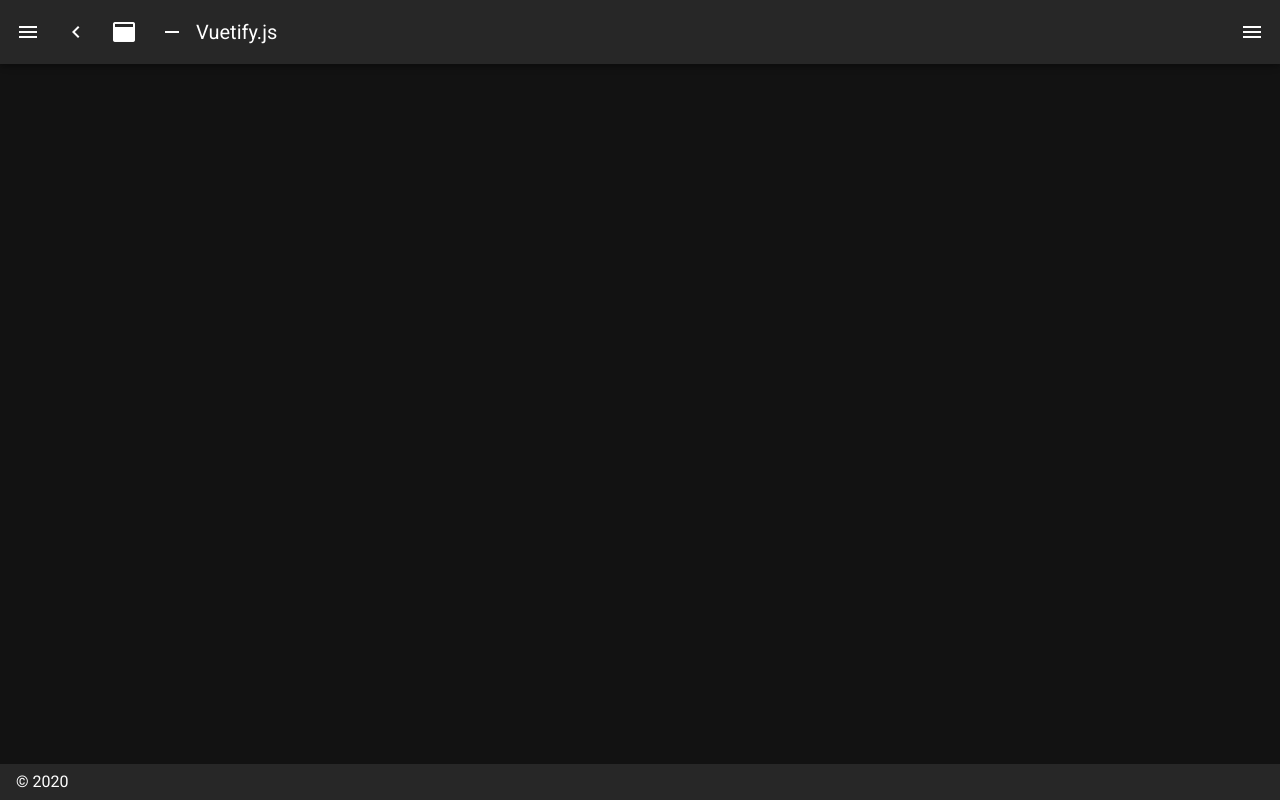
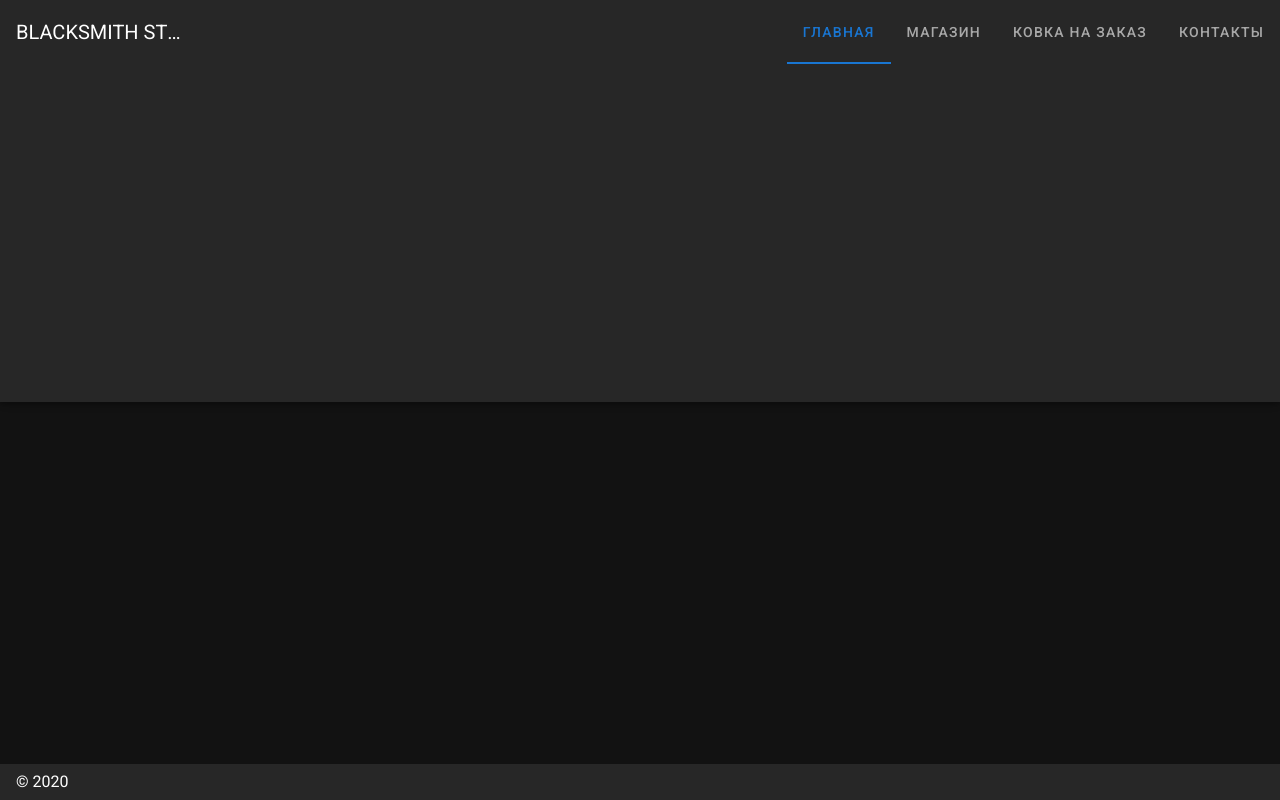
Before and after one commit to fallofElil/blacksmith-frontend, a Nuxt app: page / in a window 1280 px wide. Built offline with nearby package versions, Linux system fonts and the light colour scheme.

Commit message:
adds header

```diff
--- a/layouts/default.vue
+++ b/layouts/default.vue
@@ -1,84 +1,22 @@
 <template>
   <v-app dark>
-    <v-navigation-drawer
-      v-model="drawer"
-      :mini-variant="miniVariant"
-      :clipped="clipped"
-      fixed
-      app
-    >
-      <v-list>
-        <v-list-item
-          v-for="(item, i) in items"
-          :key="i"
-          :to="item.to"
-          router
-          exact
-        >
-          <v-list-item-action>
-            <v-icon>{{ item.icon }}</v-icon>
-          </v-list-item-action>
-          <v-list-item-content>
-            <v-list-item-title v-text="item.title" />
-          </v-list-item-content>
-        </v-list-item>
-      </v-list>
-    </v-navigation-drawer>
-    <v-app-bar
-      :clipped-left="clipped"
-      fixed
-      app
-    >
-      <v-app-bar-nav-icon @click.stop="drawer = !drawer" />
-      <v-btn
-        icon
-        @click.stop="miniVariant = !miniVariant"
+    <v-toolbar>
+      <v-toolbar-title v-text="title" />
+      <v-tabs
+        align-with-title
       >
-        <v-icon>mdi-{{ `chevron-${miniVariant ? 'right' : 'left'}` }}</v-icon>
-      </v-btn>
-      <v-btn
-        icon
-        @click.stop="clipped = !clipped"
-      >
-        <v-icon>mdi-application</v-icon>
-      </v-btn>
-      <v-btn
-        icon
-        @click.stop="fixed = !fixed"
-      >
-        <v-icon>mdi-minus</v-icon>
-      </v-btn>
-      <v-toolbar-title v-text="title" />
-      <v-spacer />
-      <v-btn
-        icon
-        @click.stop="rightDrawer = !rightDrawer"
-      >
-        <v-icon>mdi-menu</v-icon>
-      </v-btn>
-    </v-app-bar>
+        <v-spacer />
+        <v-tab>Главная</v-tab>
+        <v-tab>Магазин</v-tab>
+        <v-tab>Ковка на заказ</v-tab>
+        <v-tab>Контакты</v-tab>
+      </v-tabs>
+    </v-toolbar>
     <v-content>
       <v-container>
         <nuxt />
       </v-container>
     </v-content>
-    <v-navigation-drawer
-      v-model="rightDrawer"
-      :right="right"
-      temporary
-      fixed
-    >
-      <v-list>
-        <v-list-item @click.native="right = !right">
-          <v-list-item-action>
-            <v-icon light>
-              mdi-repeat
-            </v-icon>
-          </v-list-item-action>
-          <v-list-item-title>Switch drawer (click me)</v-list-item-title>
-        </v-list-item>
-      </v-list>
-    </v-navigation-drawer>
     <v-footer
       :fixed="fixed"
       app
@@ -95,22 +33,10 @@ export default {
       clipped: false,
       drawer: false,
       fixed: false,
-      items: [
-        {
-          icon: 'mdi-apps',
-          title: 'Welcome',
-          to: '/'
-        },
-        {
-          icon: 'mdi-chart-bubble',
-          title: 'Inspire',
-          to: '/inspire'
-        }
-      ],
       miniVariant: false,
       right: true,
       rightDrawer: false,
-      title: 'Vuetify.js'
+      title: 'BLACKSMITH STORE'
     }
   }
 }
```
